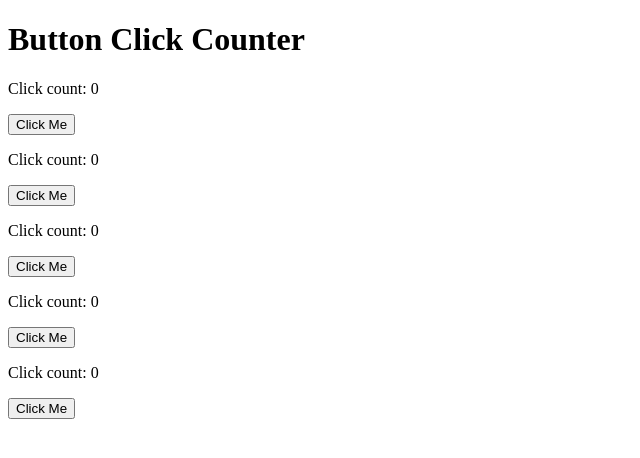
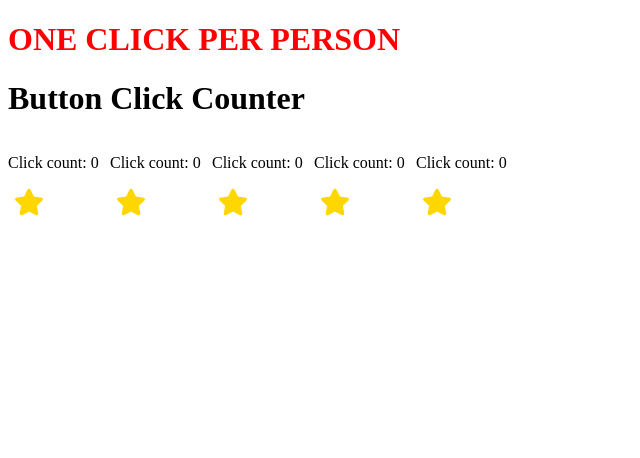
Before and after one commit to SamuelChen0/lunch_feedback, a Flask app: page / in a window 1280 px wide. Shown: the top 458 px of the page, without its empty margins (0-640 px from the left). Run offline with Flask 2, Linux system fonts and the light colour scheme.

Commit message:
star icon

```diff
--- a/templates/index.html
+++ b/templates/index.html
@@ -2,19 +2,65 @@
 <html>
 <head>
     <title>Button Click Counter</title>
+    <style>
+        #red-title {
+            color: red;
+        }
+        .large-text {
+            font-size: 24px;
+        }
+        .button-container {
+            display: flex;
+            gap: 10px; /* Adjust the gap to control the spacing between buttons */
+        }
+        .image-button {
+            background: transparent;
+            border: none;
+            cursor: pointer;
+            margin-right: 50px; /* Add margin to separate buttons */
+        }
+    </style>
+    <link rel="stylesheet" href="https://cdnjs.cloudflare.com/ajax/libs/font-awesome/5.15.3/css/all.min.css">
 </head>
 <body>
+    <h1 id="red-title">ONE CLICK PER PERSON</h1>
     <h1>Button Click Counter</h1>
-    <p id="clickCount1STAR">Click count: {{ click_count1STAR }}</p>
-    <button id="clickButton1">Click Me</button>
-    <p id="clickCount2STAR">Click count: {{ click_count2STAR }}</p>
-    <button id="clickButton2">Click Me</button>
-    <p id="clickCount3STAR">Click count: {{ click_count3STAR }}</p>
-    <button id="clickButton3">Click Me</button>
-    <p id="clickCount4STAR">Click count: {{ click_count4STAR }}</p>
-    <button id="clickButton4">Click Me</button>
-    <p id="clickCount5STAR">Click count: {{ click_count5STAR }}</p>
-    <button id="clickButton5">Click Me</button>
+    <div class="button-container">
+        <div>
+            <p id="clickCount1STAR">Click count: 0</p>
+            <button id="clickButton1" class="image-button">
+                <i class="fa fa-star fa-2x" style="color: gold;"></i>
+            </button>
+        </div>
+        <div>
+            <p id="clickCount2STAR">Click count: 0</p>
+            <button id="clickButton2" class="image-button">
+                <i class="fa fa-star fa-2x" style="color: gold;"></i>
+            </button>
+        </div>
+        <div>
+            <p id="clickCount3STAR">Click count: 0</p>
+            <button id="clickButton3" class="image-button">
+                <i class="fa fa-star fa-2x" style="color: gold;"></i>
+            </button>
+        </div>
+        <div>
+            <p id="clickCount4STAR">Click count: 0</p>
+            <button id="clickButton4" class="image-button">
+                <i class="fa fa-star fa-2x" style="color: gold;"></i>
+            </button>
+        </div>
+        <div>
+            <p id="clickCount5STAR">Click count: 0</p>
+            <button id="clickButton5" class="image-button">
+                <i class="fa fa-star fa-2x" style="color: gold;"></i>
+            </button>
+        </div>
+    </div>
+</body>
+</html>
+
+
 
     <script>
         document.getElementById('clickButton1').addEventListener('click', function() {
```
